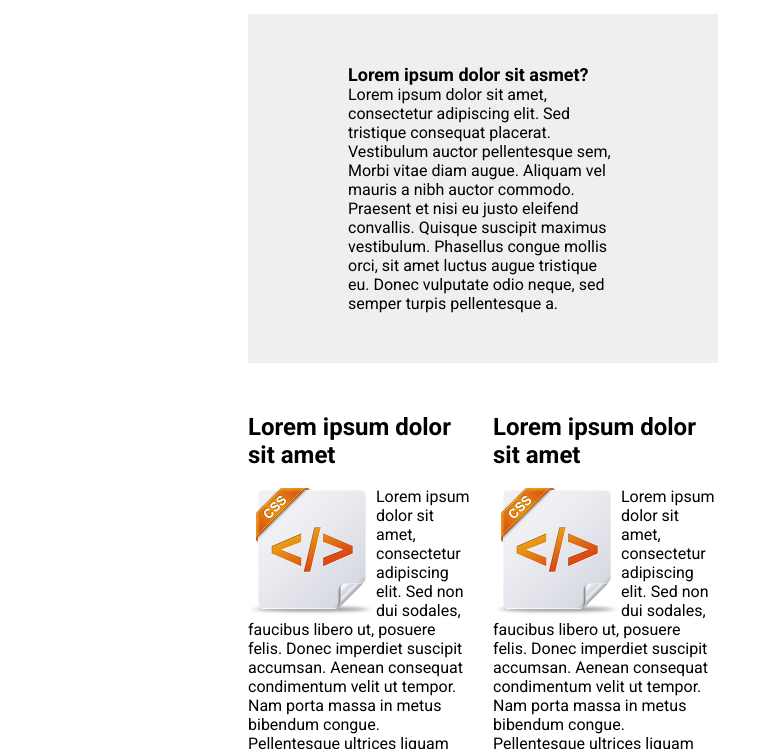
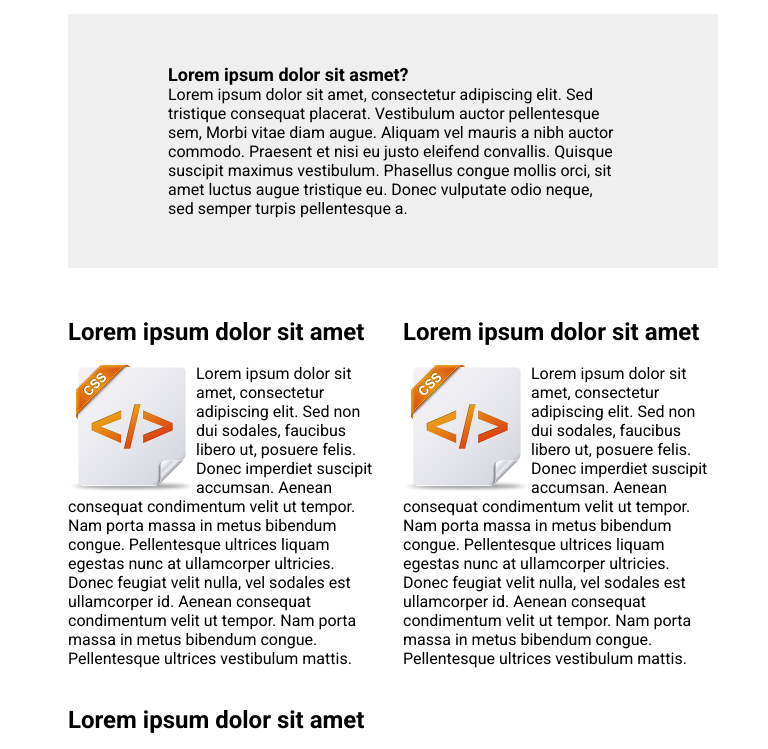
Before and after one commit to PhanHuuLan/test-ncc, a plain HTML site: page index.html in a window 768 px wide. Shown: the part 148-897 px from the top of the page. Drawn offline with nearby package versions, Linux system fonts and the light colour scheme; files that its build step writes are made by us from their sources.

Commit message:
fix ui tablet

```diff
--- a/stylesheet/layout/_grid.scss
+++ b/stylesheet/layout/_grid.scss
@@ -53,7 +53,7 @@
 }
 @media(min-width: 768px) and (max-width: 1023px) {
   .container {
-    max-width: 570px;
+    max-width: 750px;
     margin: 0 auto;
     padding: 0 50px;
   }
```
